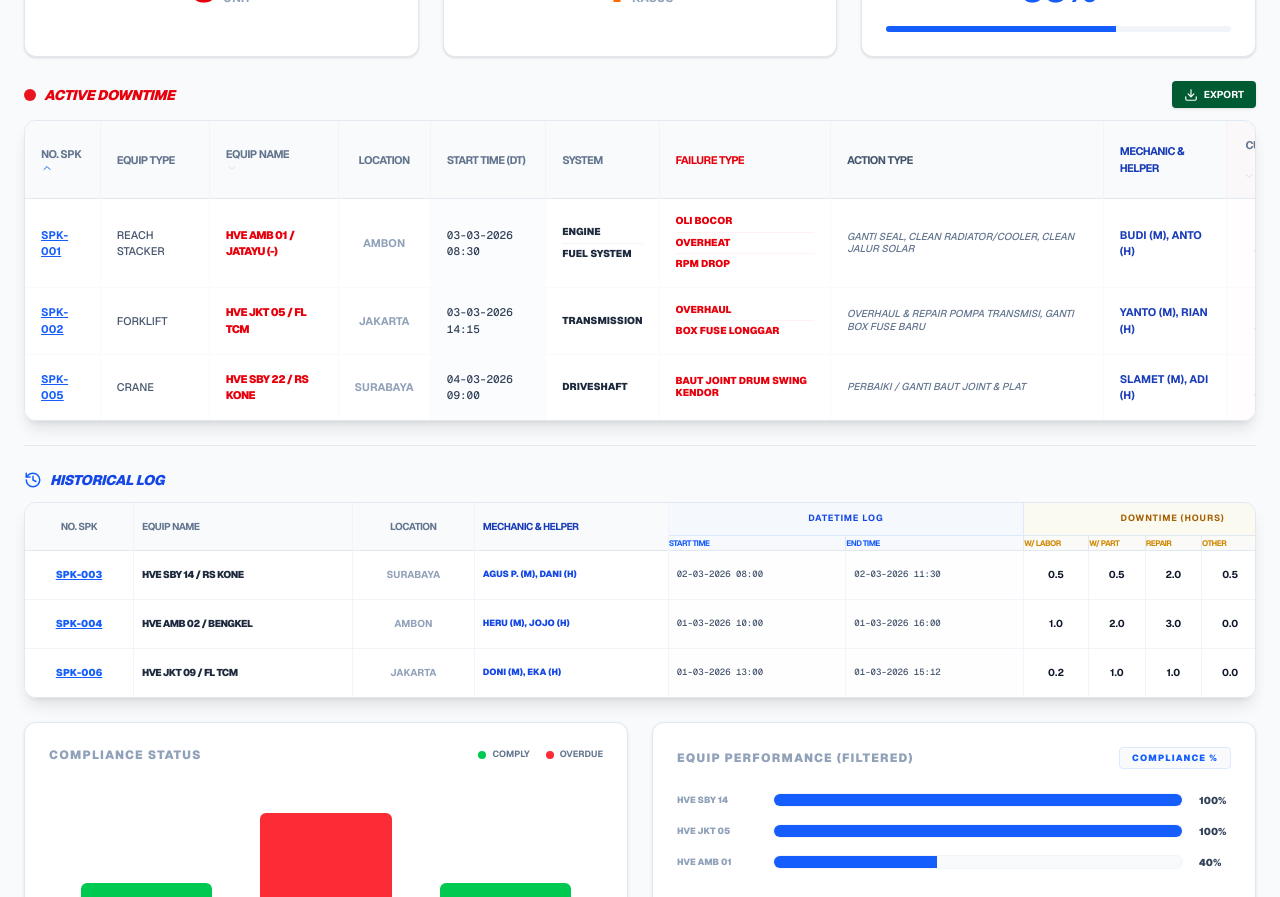
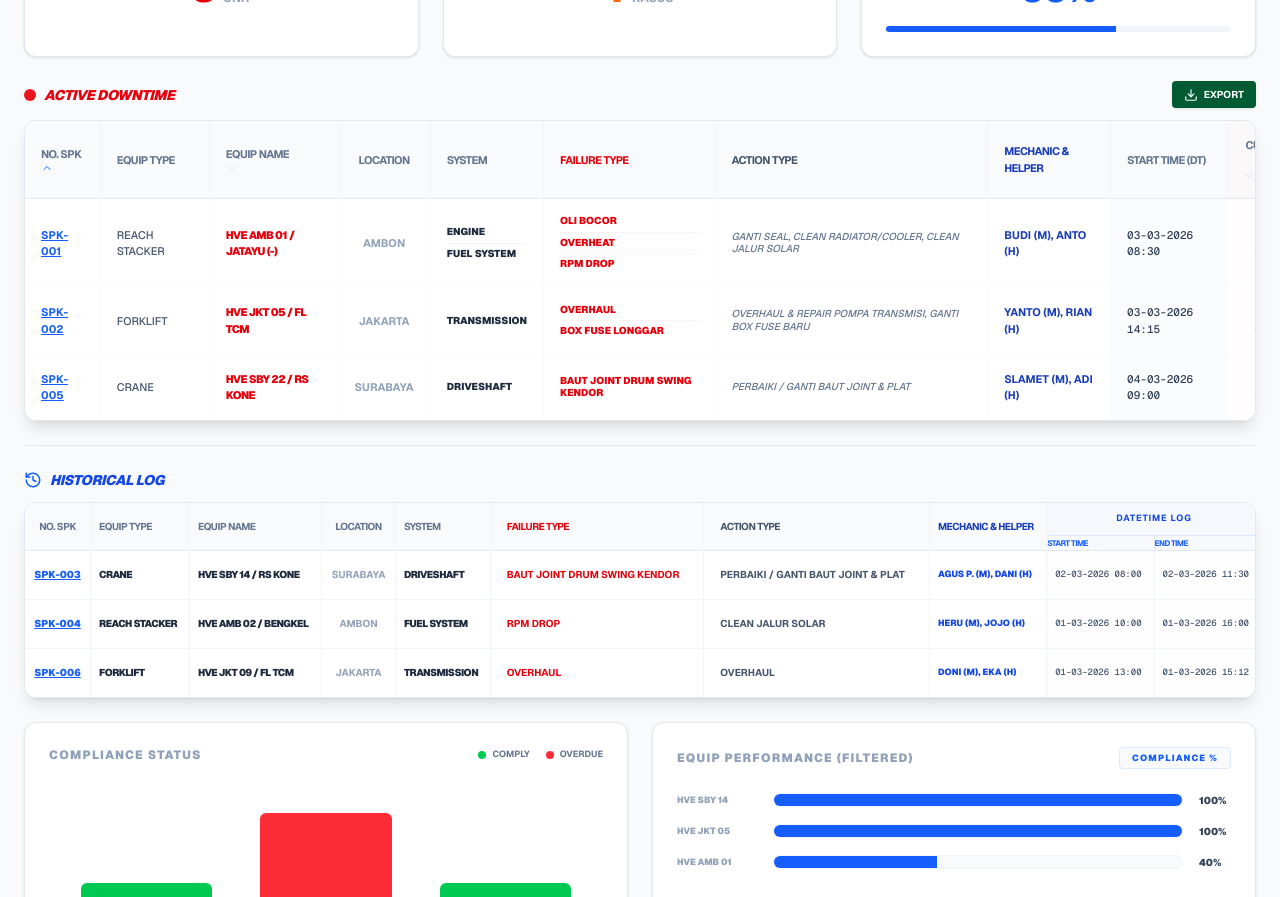
Before and after one commit to ChristopherLouisT/Mockup-HVE, a Next.js app in the folder mockup-hve/: page /monitoring in a window 1280 px wide. Shown: the part 480-1377 px from the top of the page. Built offline with nearby package versions, Linux system fonts and the light colour scheme.

Commit message:
Add some missing columns

```diff
--- a/mockup-hve/components/MonitoringSRT.tsx
+++ b/mockup-hve/components/MonitoringSRT.tsx
@@ -20,9 +20,9 @@ const MonitoringSRT = () => {
   ];
 
   const initialHistoryLogs = [
-    { id: 'SPK-003', type: 'CRANE', name: 'HVE SBY 14 / RS KONE', loc: 'SURABAYA', system: 'ELECTRICAL', failureType: 'SHORT', actionType: 'REPAIR', staff: 'Agus P. (M), Dani (H)', start: '02-03-2026 08:00', end: '02-03-2026 11:30', labor: 0.5, part: 0.5, repair: 2.0, other: 0.5, final: 3.5, target: 4.0, status: 'ACHIEVED SRT' },
-    { id: 'SPK-004', type: 'REACH STACKER', name: 'HVE AMB 02 / BENGKEL', loc: 'AMBON', system: 'HYDRAULIC', failureType: 'BURST', actionType: 'REPLACE', staff: 'Heru (M), Jojo (H)', start: '01-03-2026 10:00', end: '01-03-2026 16:00', labor: 1.0, part: 2.0, repair: 3.0, other: 0.0, final: 6.0, target: 4.0, status: 'EXCEEDED SRT' },
-    { id: 'SPK-006', type: 'FORKLIFT', name: 'HVE JKT 09 / FL TCM', loc: 'JAKARTA', system: 'BRAKE', failureType: 'WORN PAD', actionType: 'REPLACE', staff: 'Doni (M), Eka (H)', start: '01-03-2026 13:00', end: '01-03-2026 15:12', labor: 0.2, part: 1.0, repair: 1.0, other: 0.0, final: 2.2, target: 3.0, status: 'ACHIEVED SRT' },
+    { id: 'SPK-003', type: 'CRANE', name: 'HVE SBY 14 / RS KONE', loc: 'SURABAYA', system: 'DRIVESHAFT', failureType: 'BAUT JOINT DRUM SWING KENDOR', actionType: 'PERBAIKI / GANTI BAUT JOINT & PLAT', staff: 'Agus P. (M), Dani (H)', start: '02-03-2026 08:00', end: '02-03-2026 11:30', labor: 0.5, part: 0.5, repair: 2.0, other: 0.5, final: 3.5, target: 4.0, status: 'ACHIEVED SRT' },
+    { id: 'SPK-004', type: 'REACH STACKER', name: 'HVE AMB 02 / BENGKEL', loc: 'AMBON', system: 'FUEL SYSTEM', failureType: 'RPM DROP', actionType: 'CLEAN JALUR SOLAR', staff: 'Heru (M), Jojo (H)', start: '01-03-2026 10:00', end: '01-03-2026 16:00', labor: 1.0, part: 2.0, repair: 3.0, other: 0.0, final: 6.0, target: 4.0, status: 'EXCEEDED SRT' },
+    { id: 'SPK-006', type: 'FORKLIFT', name: 'HVE JKT 09 / FL TCM', loc: 'JAKARTA', system: 'TRANSMISSION', failureType: 'OVERHAUL', actionType: 'OVERHAUL', staff: 'Doni (M), Eka (H)', start: '01-03-2026 13:00', end: '01-03-2026 15:12', labor: 0.2, part: 1.0, repair: 1.0, other: 0.0, final: 2.2, target: 3.0, status: 'ACHIEVED SRT' },
   ];
 
   const parseDateString = (dateStr: string) => {
@@ -163,11 +163,11 @@ const MonitoringSRT = () => {
                 <th className="px-4 py-4">EQUIP TYPE</th>
                 <th onClick={() => requestSort('name')} className="px-4 py-4 cursor-pointer hover:bg-slate-100">EQUIP NAME <SortIcon field="name" /></th>
                 <th className="px-4 py-4 text-center">LOCATION</th>
-                <th className="px-4 py-4">START TIME (DT)</th>
                 <th className="px-4 py-4">SYSTEM</th>
                 <th className="px-4 py-4 text-red-600">FAILURE TYPE</th>
                 <th className="px-4 py-4 text-slate-600">ACTION TYPE</th>
                 <th className="px-4 py-4 text-blue-800">MECHANIC & HELPER</th>
+                <th className="px-4 py-4">START TIME (DT)</th>
                 <th onClick={() => requestSort('current')} className="px-4 py-4 text-center bg-red-50/30 cursor-pointer">CURRENT DT (H) <SortIcon field="current" /></th>
                 <th className="px-4 py-4 text-center">STATUS SRT</th>
               </tr>
@@ -179,7 +179,6 @@ const MonitoringSRT = () => {
                   <td className="px-4 py-4 text-slate-600">{log.type}</td>
                   <td className="px-4 py-4 font-black text-red-600 tracking-tighter">{log.name}</td>
                   <td className="px-4 py-4 text-center text-slate-400 font-bold">{log.loc}</td>
-                  <td className="px-4 py-4 font-mono text-slate-700 bg-slate-50/50">{log.start}</td>
                   <td className="px-4 py-4 font-black text-slate-800 text-[10px] leading-tight">
                     <div className="flex flex-col gap-1">
                       {log.system.split(' | ').map((system, i) => (
@@ -202,6 +201,7 @@ const MonitoringSRT = () => {
                     </div>
                   </td>
                   <td className="px-4 py-4 font-bold text-blue-800">{log.staff}</td>
+                  <td className="px-4 py-4 font-mono text-slate-700 bg-slate-50/50">{log.start}</td>
                   <td className="px-4 py-4 text-center bg-red-50/20 font-black text-red-600 text-base leading-none">
                     {log.current.toFixed(1)} <br/><span className="text-[8px] text-slate-400 font-bold uppercase">Target: {log.target}h</span>
                   </td>
@@ -221,8 +221,12 @@ const MonitoringSRT = () => {
             <thead className="bg-slate-50 text-slate-500 font-bold border-b border-slate-200 uppercase tracking-tighter text-left">
               <tr className="divide-x divide-slate-100">
                 <th rowSpan={2} className="px-2 py-4 text-center">NO. SPK</th>
+                <th rowSpan={2} className="px-2 py-4">EQUIP TYPE</th>
                 <th rowSpan={2} className="px-2 py-4">EQUIP NAME</th>
                 <th rowSpan={2} className="px-2 py-4 text-center">LOCATION</th>
+                <th rowSpan={2} className="px-2 py-4">SYSTEM</th>
+                <th rowSpan={2} className="px-4 py-4 text-red-600">FAILURE TYPE</th>
+                <th rowSpan={2} className="px-4 py-4 text-slate-600">ACTION TYPE</th>
                 <th rowSpan={2} className="px-2 py-4 text-blue-800">MECHANIC & HELPER</th>
                 <th colSpan={2} className="px-2 py-2 text-center bg-blue-50/30 border-b border-blue-100 text-blue-700 tracking-widest text-[9px]">DATETIME LOG</th>
                 <th colSpan={5} className="px-2 py-2 text-center bg-yellow-50/50 border-b border-slate-200 text-yellow-700 tracking-widest text-[9px]">DOWNTIME (HOURS)</th>
@@ -243,8 +247,12 @@ const MonitoringSRT = () => {
               {filteredHistory.map((log) => (
                 <tr key={log.id} className="hover:bg-slate-50 transition-colors divide-x divide-slate-100 uppercase">
                   <td className="px-2 py-4 text-blue-600 font-black underline text-center">{log.id}</td>
+                  <td className="px-2 py-4 font-black text-slate-800 tracking-tighter">{log.type}</td>
                   <td className="px-2 py-4 font-black text-slate-800 tracking-tighter">{log.name}</td>
                   <td className="px-2 py-4 text-center text-slate-400 font-bold">{log.loc}</td>
+                  <td className="px-2 py-4 font-black text-slate-800 tracking-tighter">{log.system}</td>
+                  <td className="px-4 py-4 text-red-600 font-bold">{log.failureType}</td>
+                  <td className="px-4 py-4 text-slate-600 font-bold">{log.actionType}</td>
                   <td className="px-2 py-4 text-blue-700 font-black text-[9px] leading-tight">{log.staff}</td>
                   <td className="px-2 py-4 font-mono text-[9px] text-slate-600 bg-blue-50/10">{log.start}</td>
                   <td className="px-2 py-4 font-mono text-[9px] text-slate-600 bg-blue-50/10">{log.end}</td>
```
